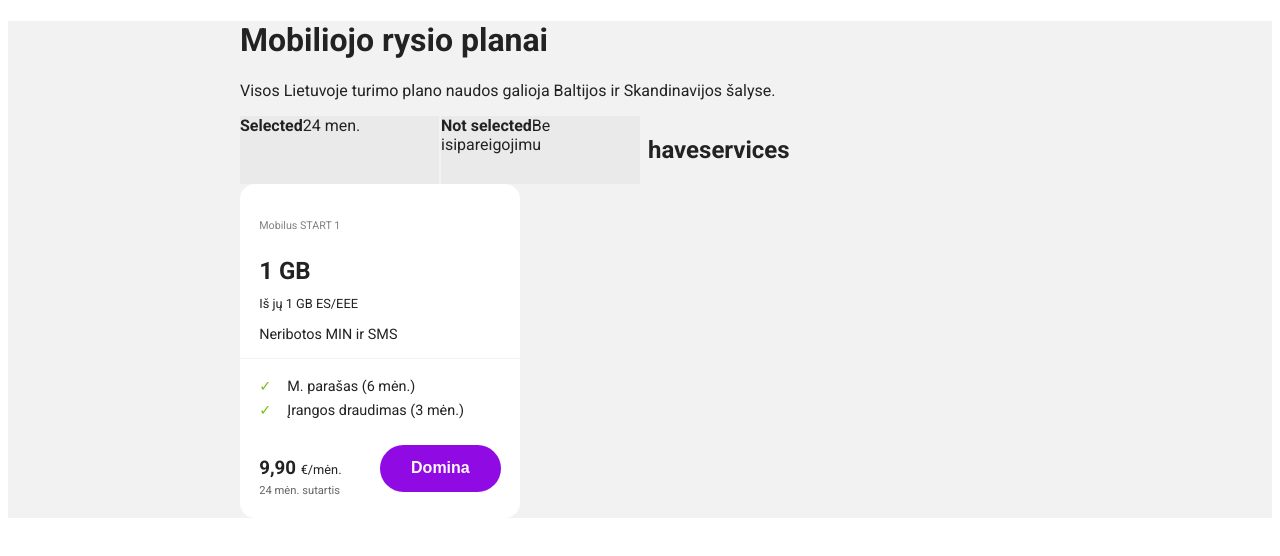
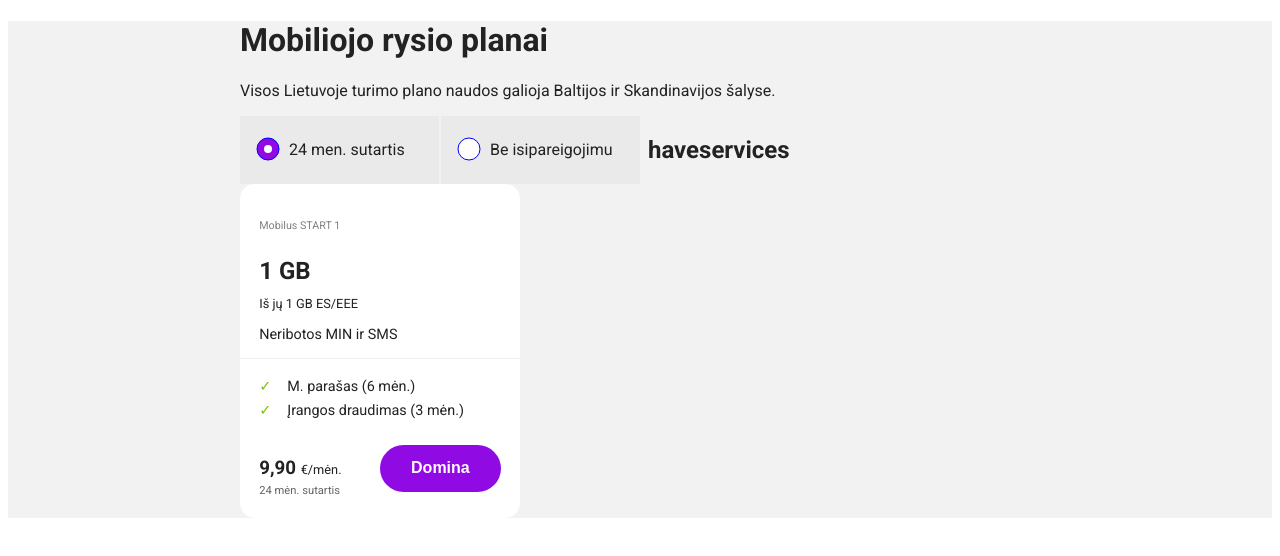
Before and after one commit to NeilaVait/mobile-plans, a React (Create React App) app: page / in a window 1280 px wide. Shown: the top 556 px of the page. Built offline with nearby package versions, Linux system fonts and the light colour scheme.

Commit message:
custom radio works with svg

```diff
--- a/src/App.css
+++ b/src/App.css
@@ -121,3 +121,23 @@
   background-color: rgba(34, 34, 34, 0.04);
   flex-basis: 50%;
 }
+
+.radio__bubble[type='radio'] {
+  border: 0px;
+  width: 20%;
+  height: 2em;
+  color: #900ae3;
+  display: inline;
+}
+
+.radio-container {
+  display: flex;
+  align-items: center;
+  height: 100%;
+  margin-left: 1rem;
+  cursor: pointer;
+}
+
+.radio-container svg {
+  margin-right: 0.5rem;
+}
--- a/src/App.jsx
+++ b/src/App.jsx
@@ -12,6 +12,16 @@ class App extends Component {
     };
   }
 
+  handleRadio = (value) => {
+    const stateCopy = { ...this.state };
+    if (value === 'commit') {
+      stateCopy.noCommitment = false;
+    } else {
+      stateCopy.noCommitment = true;
+    }
+    this.setState(stateCopy);
+  };
+
   render() {
     return (
       <div className="App">
@@ -19,7 +29,7 @@ class App extends Component {
           <h1>Mobiliojo rysio planai</h1>
           <p>Visos Lietuvoje turimo plano naudos galioja Baltijos ir Skandinavijos šalyse.</p>
           <div className="controls d-flex">
-            <Commitment noCommitment={this.state.noCommitment}></Commitment>
+            <Commitment handleRadio={this.handleRadio} noCommitment={this.state.noCommitment}></Commitment>
             <HaveServices></HaveServices>
           </div>
           <main className="plan-cards">
--- a/src/components/commitment.jsx
+++ b/src/components/commitment.jsx
@@ -6,18 +6,15 @@ class Commitment extends Component {
     return (
       <div className="commitment-component">
         <div className="c__selection">
-          <span className="c__select">
-            <CustomRadio checked={!this.props.noCommitment} onRadio={this.props.handleRadio}>
-              24 men.
-            </CustomRadio>
-          </span>
+          <CustomRadio value="commit" checked={!this.props.noCommitment} handleRadio={this.props.handleRadio}>
+            24 men. sutartis
+          </CustomRadio>
         </div>
+
         <div className="c__selection">
-          <span className="c__select">
-            <CustomRadio checked={this.props.noCommitment} onRadio={this.props.handleRadio}>
-              Be isipareigojimu
-            </CustomRadio>
-          </span>
+          <CustomRadio value="no-commit" checked={this.props.noCommitment} handleRadio={this.props.handleRadio}>
+            Be isipareigojimu
+          </CustomRadio>
         </div>
       </div>
     );
--- a/src/components/common/customRadio.jsx
+++ b/src/components/common/customRadio.jsx
@@ -1,7 +1,16 @@
 const CustomRadio = (props) => {
   return (
-    <div onClick={props.onRadio} className="radio-container">
-      {props.checked === true ? <strong>Selected</strong> : <strong>Not selected</strong>}
+    <div onClick={() => props.handleRadio(props.value)} className="radio-container">
+      {props.checked === true ? (
+        <svg height="25" width="25">
+          <circle cx="12" cy="12" r="11" stroke="blue" stroke-width="1" fill="#900ae3" />
+          <circle cx="12" cy="12" r="4" fill="white" />
+        </svg>
+      ) : (
+        <svg height="25" width="25">
+          <circle cx="12" cy="12" r="11" stroke="blue" stroke-width="1" fill="white" />
+        </svg>
+      )}
       <span>{props.children}</span>
     </div>
   );
```
